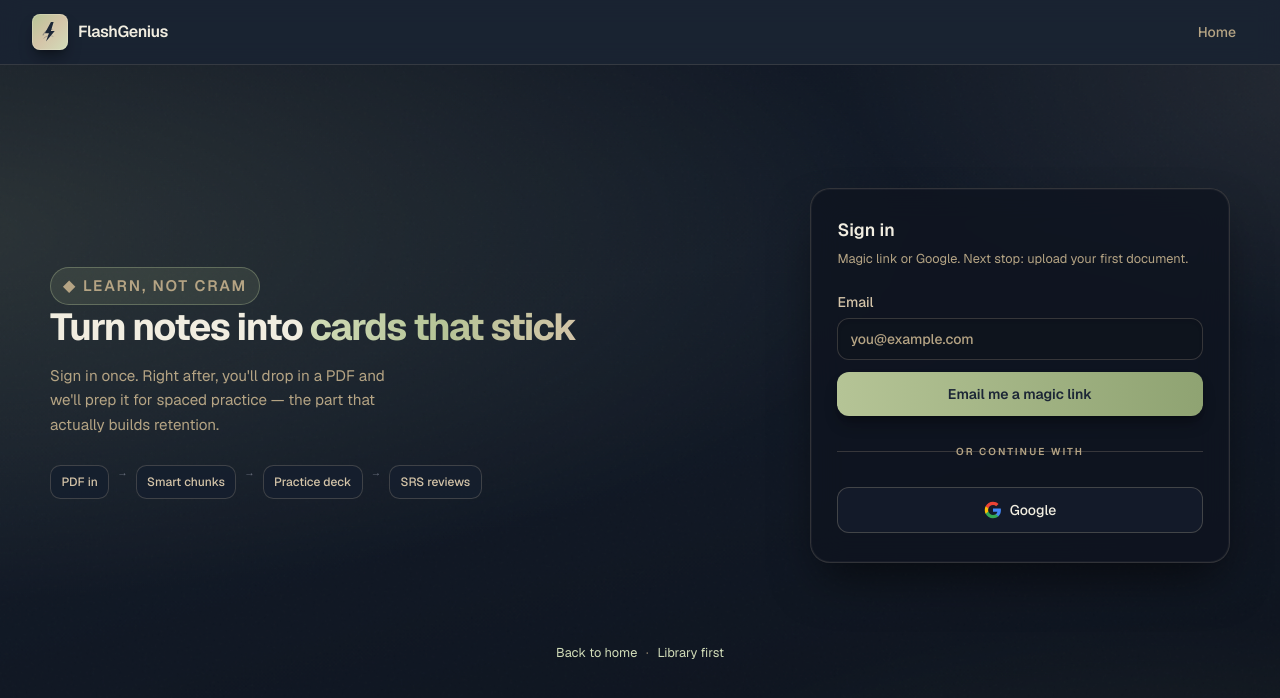
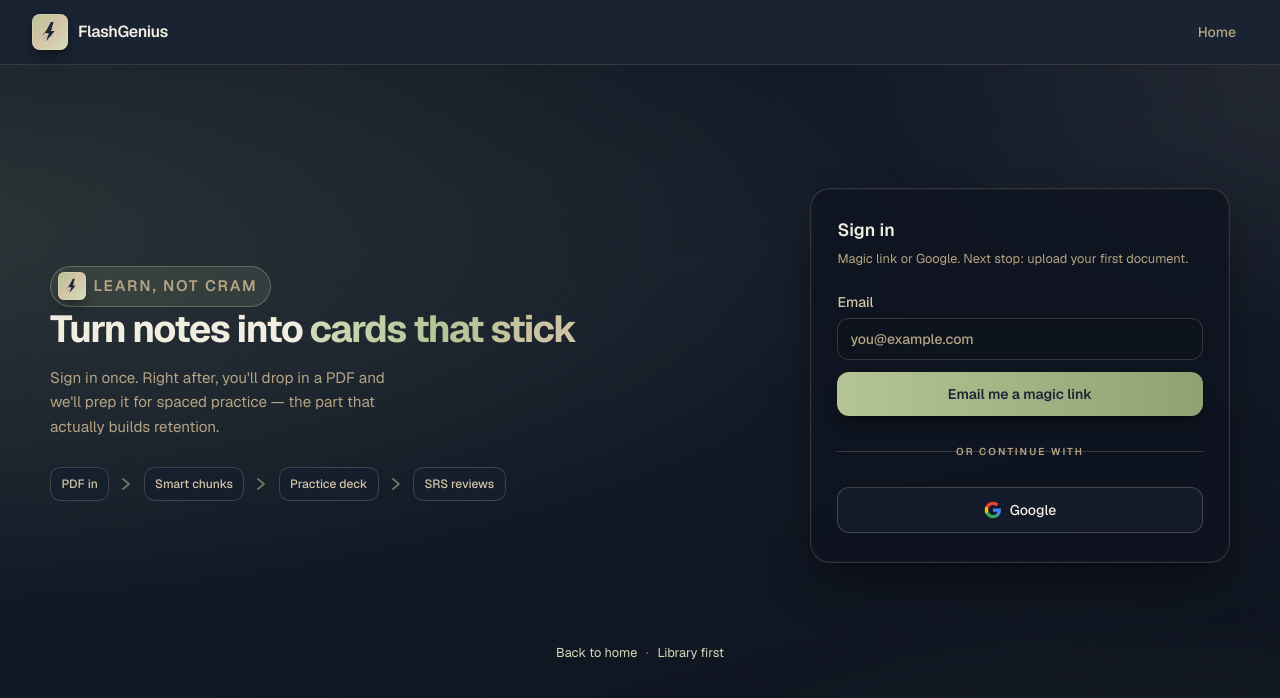
Before and after one commit to khushi-o/flashgenius, a Next.js app: page /login in a window 1280 px wide. Shown: the top 698 px of the page. Built offline with nearby package versions, Linux system fonts and the light colour scheme; no server answers.

Commit message:
Login: align pipeline chevrons; favicon matches AppLogoMark; badge uses mark
Made-with: Cursor

```diff
--- a/app/(marketing)/login/login.css
+++ b/app/(marketing)/login/login.css
@@ -90,8 +90,8 @@
 .fg-login-badge {
   display: inline-flex;
   align-items: center;
-  gap: 0.4rem;
-  padding: 0.35rem 0.75rem;
+  gap: 0.45rem;
+  padding: 0.35rem 0.75rem 0.35rem 0.45rem;
   border-radius: 9999px;
   font-size: 0.7rem;
   font-weight: 600;
@@ -101,6 +101,13 @@
   background: rgba(181, 196, 150, 0.12);
   border: 1px solid rgba(181, 196, 150, 0.35);
   margin-bottom: 1rem;
+}
+
+.fg-login-badge-mark {
+  display: inline-flex;
+  flex-shrink: 0;
+  align-items: center;
+  justify-content: center;
 }
 
 .fg-login-story h1 {
@@ -140,8 +147,9 @@
   margin-top: 1.75rem;
   display: flex;
   flex-wrap: wrap;
+  align-items: center;
   justify-content: center;
-  gap: 0.5rem;
+  gap: 0.35rem 0.45rem;
 }
 
 @media (min-width: 1024px) {
@@ -155,18 +163,33 @@
   align-items: center;
   gap: 0.35rem;
   padding: 0.45rem 0.65rem;
+  min-height: 2.125rem;
   border-radius: 0.65rem;
   font-size: 0.75rem;
   font-weight: 500;
+  line-height: 1.2;
   color: #d4c4a8;
   background: rgba(22, 31, 46, 0.85);
   border: 1px solid rgba(212, 196, 168, 0.22);
 }
 
 .fg-login-pipeline-arrow {
-  color: #6b7280;
-  font-size: 0.65rem;
+  display: inline-flex;
+  flex-shrink: 0;
+  align-items: center;
+  justify-content: center;
+  align-self: center;
+  width: 1.25rem;
+  height: 2.125rem;
+  margin: 0;
+  padding: 0;
+  color: rgba(181, 196, 150, 0.55);
+  line-height: 0;
   user-select: none;
+}
+
+.fg-login-pipeline-arrow svg {
+  display: block;
 }
 
 .fg-login-card {
--- a/app/(marketing)/login/page.tsx
+++ b/app/(marketing)/login/page.tsx
@@ -1,3 +1,4 @@
+import { AppLogoMark } from "@/components/app-logo";
 import { safeNextPath } from "@/lib/auth/safe-next";
 import { createClient } from "@/lib/supabase/server";
 import Link from "next/link";
@@ -14,6 +15,23 @@ type Props = {
 };
 
 const DEFAULT_POST_LOGIN = "/decks/new?welcome=1";
+
+function PipelineChevron() {
+  return (
+    <span className="fg-login-pipeline-arrow" aria-hidden>
+      <svg viewBox="0 0 20 20" width="20" height="20">
+        <path
+          d="M7 5l6 5-6 5"
+          fill="none"
+          stroke="currentColor"
+          strokeWidth="1.75"
+          strokeLinecap="round"
+          strokeLinejoin="round"
+        />
+      </svg>
+    </span>
+  );
+}
 
 export default async function LoginPage({ searchParams }: Props) {
   const q = await searchParams;
@@ -37,7 +55,10 @@ export default async function LoginPage({ searchParams }: Props) {
       <div className="fg-login-grid">
         <div className="fg-login-story">
           <p className="fg-login-badge" aria-hidden>
-            <span>◆</span> Learn, not cram
+            <span className="fg-login-badge-mark">
+              <AppLogoMark size="xs" />
+            </span>
+            Learn, not cram
           </p>
           <h1>
             Turn notes into <span>cards that stick</span>
@@ -48,11 +69,11 @@ export default async function LoginPage({ searchParams }: Props) {
           </p>
           <div className="fg-login-pipeline" aria-hidden>
             <span className="fg-login-pipeline-item">PDF in</span>
-            <span className="fg-login-pipeline-arrow">→</span>
+            <PipelineChevron />
             <span className="fg-login-pipeline-item">Smart chunks</span>
-            <span className="fg-login-pipeline-arrow">→</span>
+            <PipelineChevron />
             <span className="fg-login-pipeline-item">Practice deck</span>
-            <span className="fg-login-pipeline-arrow">→</span>
+            <PipelineChevron />
             <span className="fg-login-pipeline-item">SRS reviews</span>
           </div>
         </div>
--- a/app/layout.tsx
+++ b/app/layout.tsx
@@ -16,8 +16,8 @@ export const metadata: Metadata = {
   title: "FlashGenius",
   description: "Smart flashcards from PDFs with spaced repetition.",
   icons: {
-    icon: "/icon.svg",
-    apple: "/icon.svg",
+    icon: [{ url: "/icon.svg", type: "image/svg+xml" }],
+    apple: [{ url: "/icon.svg", type: "image/svg+xml" }],
   },
 };
 
--- a/components/app-logo.tsx
+++ b/components/app-logo.tsx
@@ -35,13 +35,19 @@ export function LightningMindGlyph({ className }: { className?: string }) {
 
 type AppLogoMarkProps = {
   className?: string;
-  /** Slightly larger tile (e.g. login header). */
-  size?: "md" | "sm";
+  /** `xs` = compact (badges); `sm` = nav; `md` = marketing hero. */
+  size?: "md" | "sm" | "xs";
 };
 
 export function AppLogoMark({ className = "", size = "sm" }: AppLogoMarkProps) {
-  const box = size === "md" ? "h-10 w-10 rounded-xl" : "h-9 w-9 rounded-lg";
-  const glyph = size === "md" ? "h-6 w-6" : "h-[1.35rem] w-[1.35rem]";
+  const box =
+    size === "md"
+      ? "h-10 w-10 rounded-xl"
+      : size === "xs"
+        ? "h-7 w-7 rounded-md"
+        : "h-9 w-9 rounded-lg";
+  const glyph =
+    size === "md" ? "h-6 w-6" : size === "xs" ? "h-4 w-4" : "h-[1.35rem] w-[1.35rem]";
   return (
     <span
       className={`relative flex shrink-0 items-center justify-center bg-gradient-to-br from-p-sage via-p-sand to-p-sage-bright shadow-lg shadow-black/35 ring-1 ring-inset ring-p-cream/25 ${box} ${className}`}
```
Also changed, not shown: public/icon.svg.
